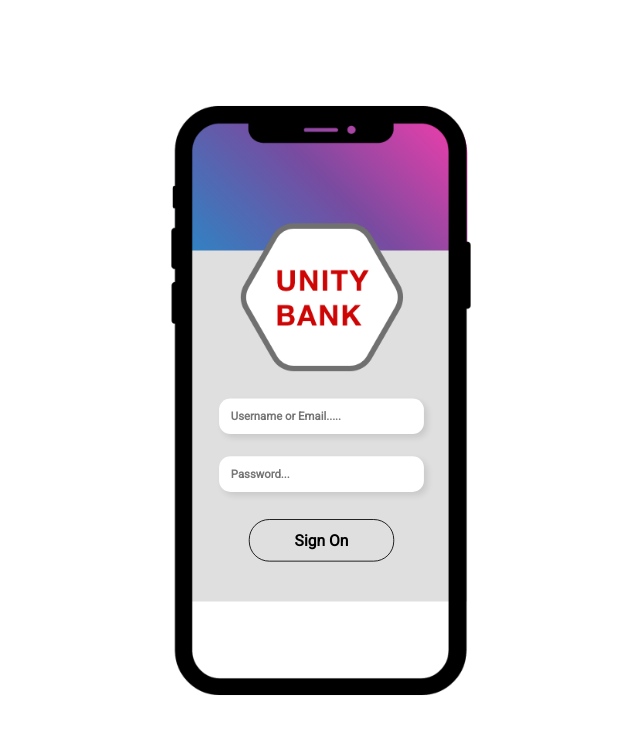
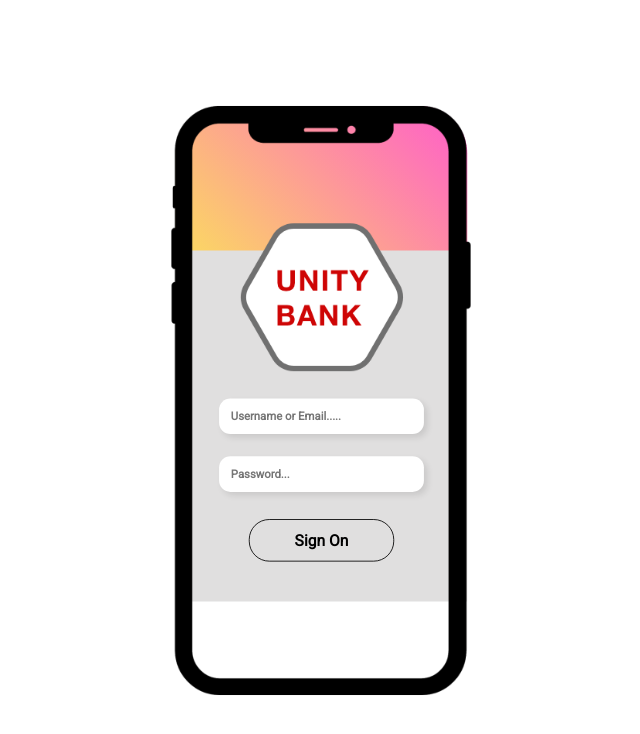
Before and after one commit to cwalseth/mobile-banking-app, a plain HTML site: page index.html in a window 1280 px wide. Shown: the whole page, without its empty margins (319-959 px from the left). Drawn offline with nearby package versions, Linux system fonts and the light colour scheme.

Commit message:
changed background gradient

```diff
--- a/css/style.scss
+++ b/css/style.scss
@@ -17,7 +17,9 @@ $backGround: rgb(224, 223, 223);
 $white: #fff;
 $boxShadow: 4px 4px 8px rgba(0, 0, 0, 0.1);
 $fw800: 800;
-$gradient1: 225deg, #FF3CAC 0%, #784BA0 50%, #2B86C5 100%;
+// $gradient1: 225deg, #FF3CAC 0%, #784BA0 50%, #2B86C5 100%;
+$gradient1:45deg, #FBDA61 0%, #FF5ACD 100%;
+
 
 @font-face {
   font-family: HelveticaNeue;
```
Also changed, not shown: css/style.css, 1 other file.
